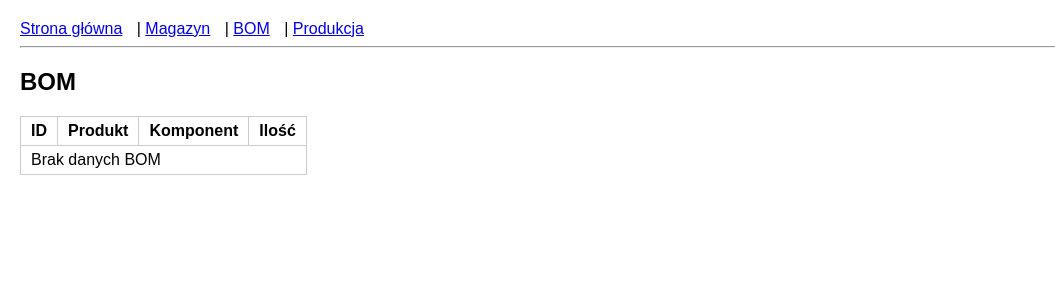
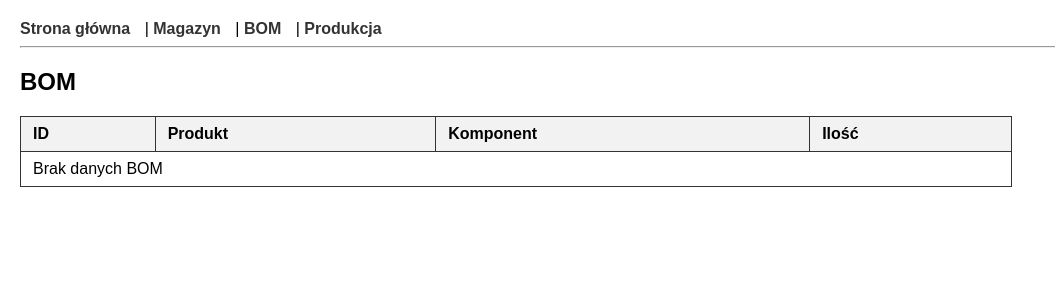
Before and after one commit to autootom-gif/mrp-app, a Flask app: page /bom/view in a window 1280 px wide. Shown: the top 300 px of the page, without its empty margins (0-1055 px from the left). Run offline with Flask 3, Linux system fonts and the light colour scheme.

Commit message:
Update style.css

```diff
--- a/static/style.css
+++ b/static/style.css
@@ -1,4 +1,31 @@
-body { font-family: Arial; margin: 20px; }
-nav a { margin-right: 10px; }
-table { border-collapse: collapse; margin-top: 10px; }
-td, th { border: 1px solid #ccc; padding: 5px 10px; }
+body {
+    font-family: Arial, sans-serif;
+    margin: 20px;
+}
+
+nav a {
+    margin-right: 10px;
+    text-decoration: none;
+    font-weight: bold;
+    color: #333;
+}
+
+nav a:hover {
+    color: #007BFF;
+}
+
+table {
+    border-collapse: collapse;
+    width: 80%;
+    margin-top: 20px;
+}
+
+th, td {
+    padding: 8px 12px;
+    border: 1px solid #333;
+    text-align: left;
+}
+
+th {
+    background-color: #f2f2f2;
+}
```
